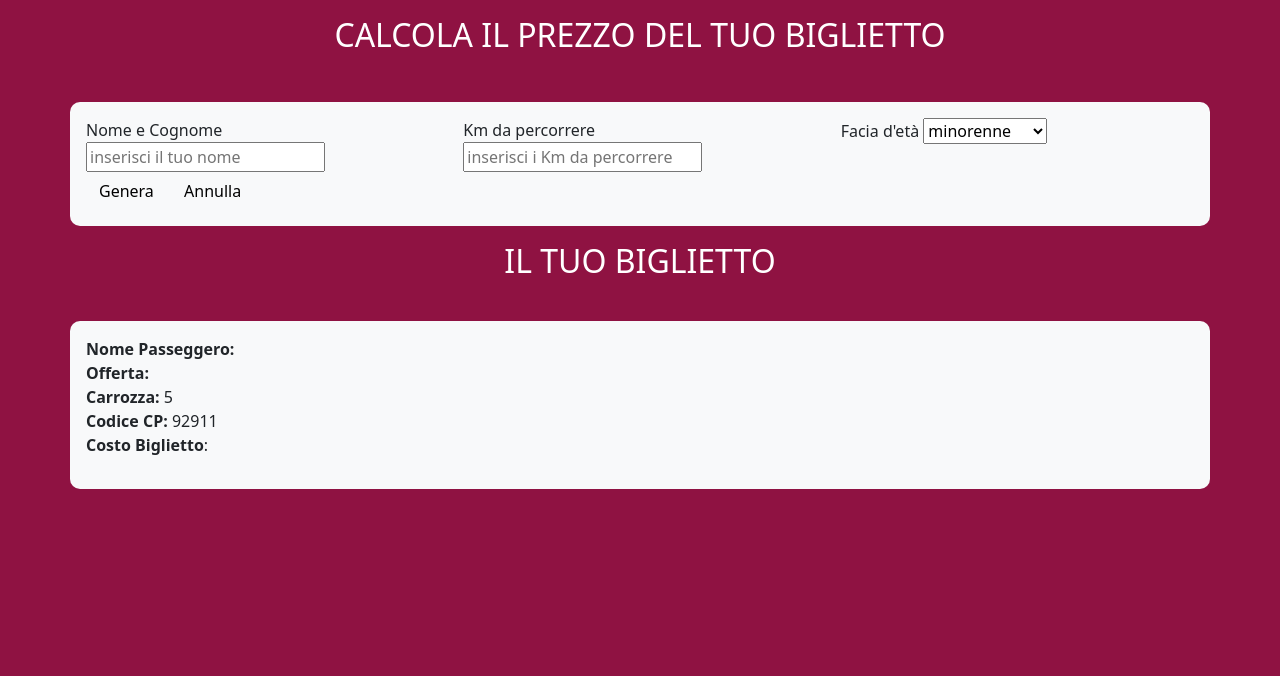
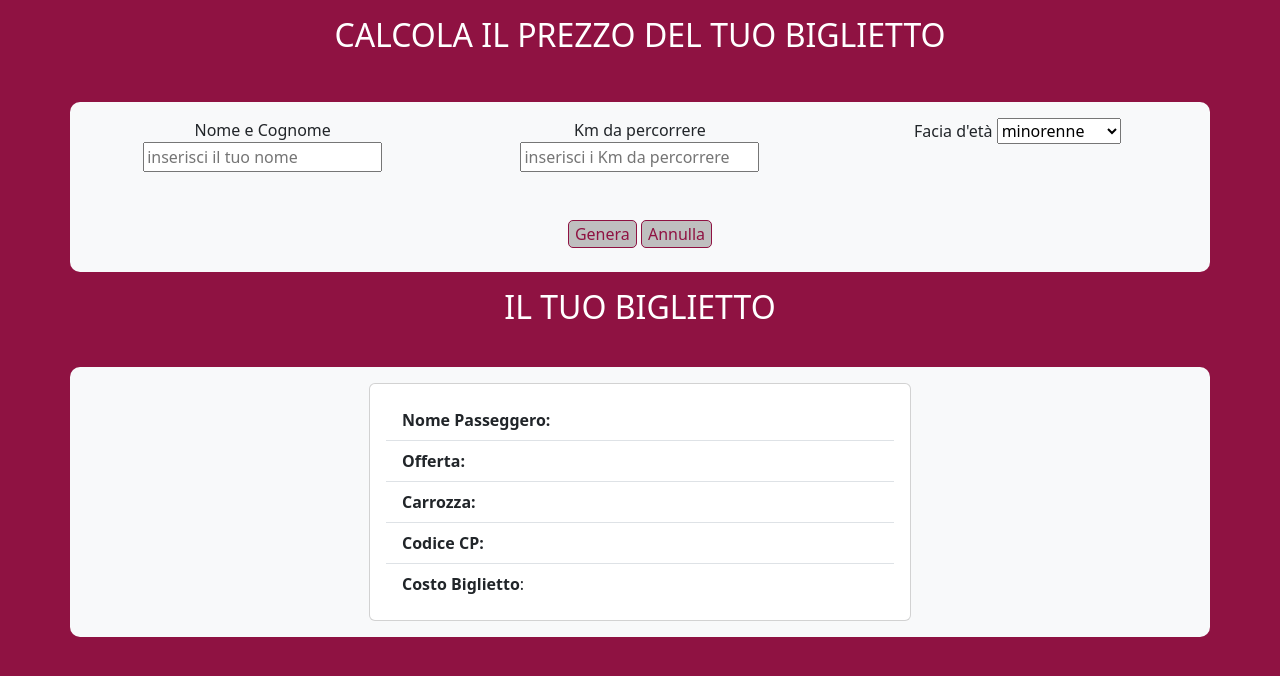
Before and after one commit to MicheleCasani/js-biglietto-treno-form, a plain HTML site: page index.html in a window 1280 px wide. Drawn offline with nearby package versions, Linux system fonts and the light colour scheme.

Commit message:
[UPD] fix and add code in html and js

```diff
--- a/css/style.css
+++ b/css/style.css
@@ -3,8 +3,10 @@ body{
 }
 
 button{
-    border: solid 1px rgb(143, 18, 66);
-    justify-content: center;
+    color: rgb(143, 18, 66);
+    border-radius: 5px;
+    border: 1px solid rgb(143, 18, 66) ;
+    background-color: rgb(191, 191, 191);
 }
 
 .class-border{
--- a/index.html
+++ b/index.html
@@ -14,19 +14,20 @@
     <header class="text-center  text-white py-3">
         <h2>CALCOLA IL PREZZO DEL TUO BIGLIETTO</h2>
     </header>
+
     <main>
         <div class="container mt-4 bg-light class-border p-3">
             <div class="row">
-                <div class="col-md-4">
+                <div class="col-md-4 text-center">
                     <label for="name-field">Nome e Cognome</label>
                     <input type="text" placeholder="inserisci il tuo nome" id="name-field">
                 </div>
 
-                <div class="col-md-4">
+                <div class="col-md-4 text-center">
                     <label for="km-field">Km da percorrere</label>
                     <input type="text" placeholder="inserisci i Km da percorrere" id="km-field">
                 </div>
-                <div class="col-md-4">
+                <div class="col-md-4 text-center">
                     <label for="age-field">Facia d'età</label>
                     <select name="" id="age-field">
                         <option value="under-18">minorenne</option>
@@ -35,29 +36,34 @@
                     </select>
                 </div>
             </div>
-
-
-            <button id="btn-genera" class="btn btn-light">Genera</button>
-            <button id="btn-annulla" class="btn btn-light">Annulla</button>
+            <div class="row">
+                <div class="col-md text-center pt-5
+                pb-2">
+                    <button id="btn-genera" class="class-border-btn">Genera</button>
+                    <button id="btn-annulla" class="class-border-btn">Annulla</button>
+                </div>
+            </div>
         </div>
 
         <h2 class="text-center  text-white py-3"> IL TUO BIGLIETTO</h2>
         <div class="container bg-light p-3 mt-4 class-border">
-        <ul class="list-unstyled">
-            <li><strong>Nome Passeggero:</strong><span id="name-ticket"></span></li>
-            <li><strong>Offerta:</strong><span id="offer-ticket"></span></li>
-            <li><strong>Carrozza:</strong>
-                <span>5</span>
-            </li>
-            <li><strong>Codice CP:</strong>
-                <span>92911</span>
-            </li>
-            <li><strong>Costo Biglietto</strong>:<span id="price-ticket"></span></li>
-
-        </ul>
-
+            <div class="row justify-content-center">
+                <div class="col-md-6">
+                    <div class="card">
+                        <div class="card-body">
+                            <ul class="list-group list-group-flush">
+                                <li class="list-group-item"><strong>Nome Passeggero:</strong><span id="name-ticket"></span></li>
+                                <li class="list-group-item"><strong>Offerta:</strong><span id="offer-ticket"></span></li>
+                                <li class="list-group-item"><strong>Carrozza:</strong><span id="carrage-ticket"></span></li>
+                                <li class="list-group-item"><strong>Codice CP:</strong><span id="code-ticket"></span></li>
+                                </li>
+                                <li class="list-group-item"><strong>Costo Biglietto</strong>:<span id="price-ticket"></span></li>
+                            </ul>
+                        </div>
+                    </div>
+                </div>
+            </div>
         </div>
-
     </main>
 
     <script src="./js/script.js"></script>
--- a/js/script.js
+++ b/js/script.js
@@ -23,23 +23,25 @@ document.getElementById('btn-genera').addEventListener('click', function () {
     console.log(finalPrice);
 
     //aggiungo i dati alla lista del ticket
-    document.getElementById('name-ticket').innerText = name;
+    document.getElementById('name-ticket').innerText = ' ' + name;
     if (age === 'under-18') {
-        document.getElementById('offer-ticket').innerText = 'sconto minorenni';
+        document.getElementById('offer-ticket').innerText = ' sconto minorenni';
     }
     else if (age === 'over-65') {
-        document.getElementById('offer-ticket').innerText = 'sconto over 65';
+        document.getElementById('offer-ticket').innerText = ' sconto over 65';
     }
     else {
-        document.getElementById('offer-ticket').innerText = 'prezzo standard';
+        document.getElementById('offer-ticket').innerText = ' prezzo standard';
     }
-    document.getElementById('price-ticket').innerText = finalPrice + ' €';
+    document.getElementById('price-ticket').innerText = ' ' + finalPrice + ' €';
+    document.getElementById('carrage-ticket').innerText = ' 5';
+    document.getElementById('code-ticket').innerText = ' 92911';
 
 });
 
 //permetto al tasto annulla di resettare i campi inserendo un evento click che resetta i campi
 document.getElementById('btn-annulla').addEventListener('click', function () {
-    document.getElementById('name-field').value = '';
-    document.getElementById('km-field').value = '';
-    document.getElementById('age-field').value = '';
+    document.getElementById('name-field').value = ' ';
+    document.getElementById('km-field').value = ' ';
+    document.getElementById('age-field').value = ' ';
 });
```
